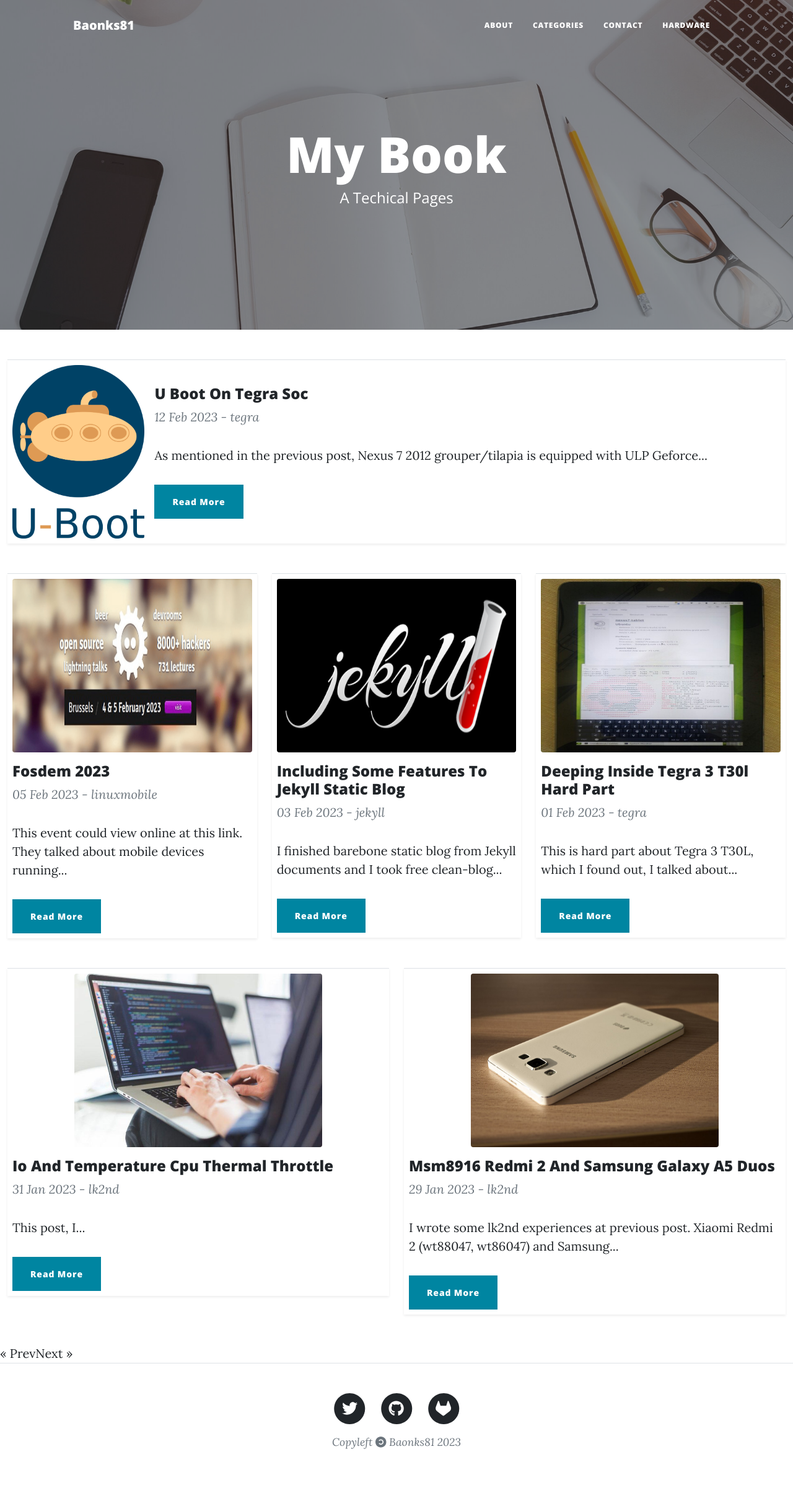
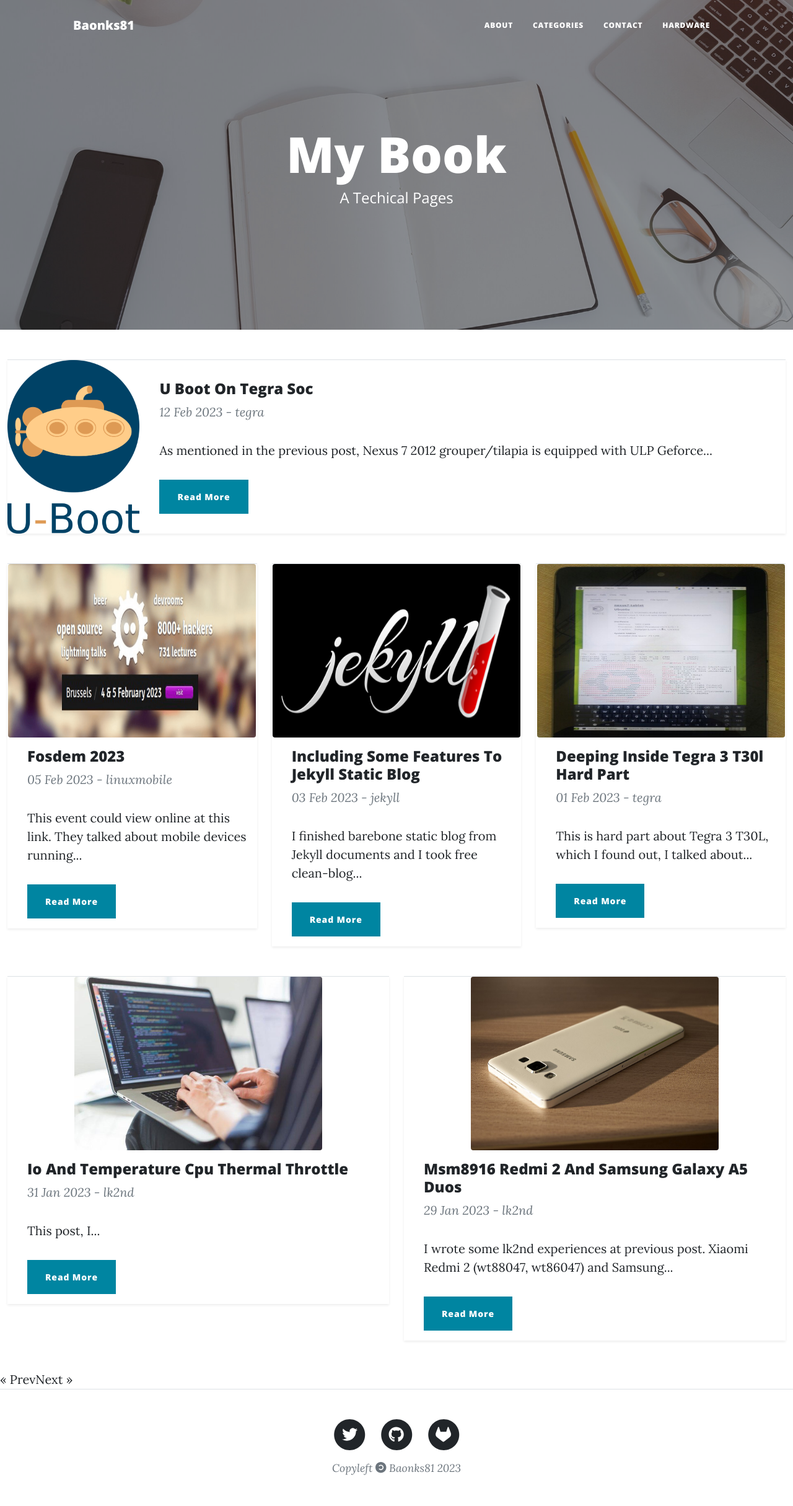
Before and after one commit to Baonks81/baonks81.github.io, a Jekyll site: the page built from index.html, in a window 1280 px wide. Shown: the whole page at 62% size. Built offline with Jekyll 4.4.1, drawn with Linux system fonts in a browser that asks for light colours; nearby versions of some CDN libraries; library files that are not in the unit come from our copies; the list of posts is cut into pages by our own code; before the commit the page ends 2388 px from its top, so only the background shows below that.

Commit message:
Update index.html

```diff
--- a/index.html
+++ b/index.html
@@ -21,7 +21,7 @@
                {% endif %}
 
             {% endif %}
-                    <div class="p-2">
+                    <div class="flex-shrink-0">
                        <a href="{{ post.url | relative_url }}">
                           <div class="image-wrapper">
                              {% assign foundImage = 0 %}
@@ -38,7 +38,7 @@
                           </div>
                        </a>
                     </div>
-                    <div class="card-body p-2 flex-shrink-1">
+                    <div class="card-body flex-grow-1 ms-3">
                        <div class="card-title">
                           <h4><a href="{{ post.url | relative_url }}">{{ post.title }}</a></h4>
                           <span class="text-muted font-weight-lighter fst-italic">{{ post.date | date: "%d %b %Y" }} - {{ post.category }}</span>
```
